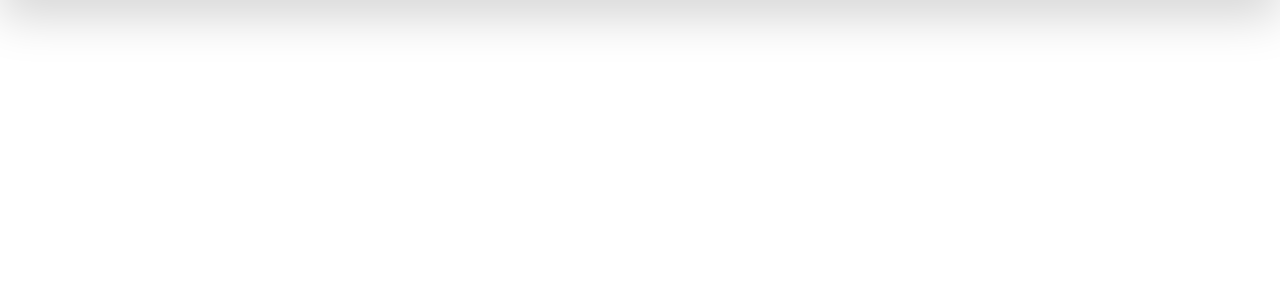
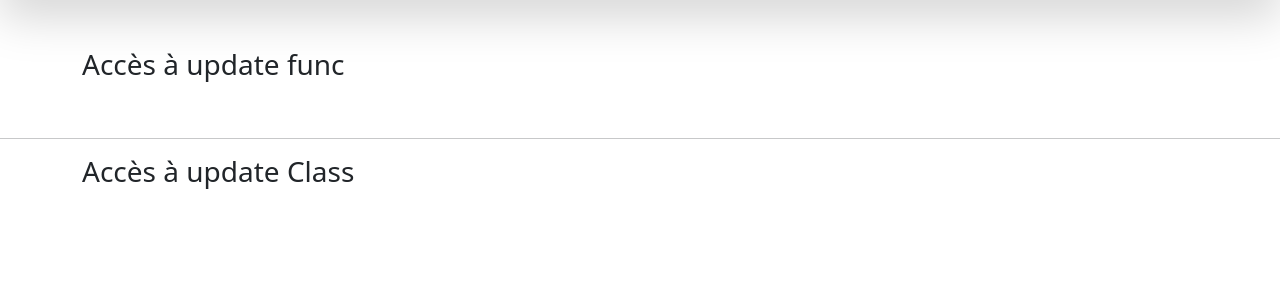
Before and after one commit to gabigab117/forms-animation, a Django app: page / in a window 1280 px wide. Shown: the part 56-356 px from the top of the page. Run offline with Django 5.2, Linux system fonts and the light colour scheme.

Commit message:
render instances

```diff
--- a/my_forms/templates/my_forms/index.html
+++ b/my_forms/templates/my_forms/index.html
@@ -5,11 +5,25 @@
 {% block body %}
 <div class="container mb-5">
     <div class="row justify-content-center">
-
+        <h3>Accès à update func</h3>
+        {% for article in articles %}
         <div class="col-4">
-
+        <a href="{% url 'update-article-func' pk=article.pk %}">{{ article.title }}</a>
 
         </div>
+        {% endfor %}
+    </div>
+</div>
+<hr>
+<div class="container mb-5">
+    <div class="row justify-content-center">
+        <h3>Accès à update Class</h3>
+        {% for article in articles %}
+        <div class="col-4">
+        <a href="{% url 'update-article-class' pk=article.pk %}">{{ article.title }}</a>
+
+        </div>
+        {% endfor %}
     </div>
 </div>
 {% endblock %}
```
